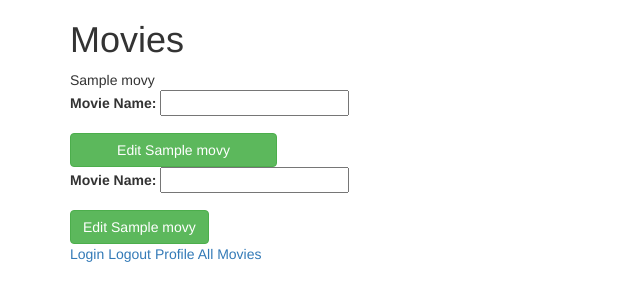
After one commit to stevens1434/moviedatabase, a Node server app: page /movies/1/edit in a window 1280 px wide. The commit adds this page. Shown: the top 301 px of the page, without its empty margins (0-640 px from the left). Run offline with Node 20, Linux system fonts and the light colour scheme; tables that the repository leaves empty hold one stand-in row (values such as "Sample post"); some libraries are stand-ins or nearby versions.

Commit message:
created ability to delete movie from database but still need to fix a redirect issue -- started ability to edit movies but not complete

```diff
--- a/controllers/movies.js
+++ b/controllers/movies.js
@@ -7,70 +7,86 @@
 var request = require('request');
 var omdb = require('omdb');
 var $ = require('jQuery');
-// var ejsLayouts = require('express-ejs-layouts');
-// var methodOverride = require('method-override');
 
 //ToDo:   findAll() - get list of movies
 //        search more than just db.movies (such as db. genere/actors/,etc)
 //        searchOrCreate() - offer to create new movie and somehow add to DB as well as redirect to a page to download the movie torrent
+// Search doing "like", google: "how to do like in sequelize"
+
 var dbAndApi = {};
-
-
 router.post('/results', function(req, res) {
   request('http://www.omdbapi.com/?s=' + req.body.name + '&apikey=2fb112ab', function(error, response, body) {
     var data = JSON.parse(body);
     var movieList = data.Search;
     dbAndApi.movieList = movieList;
-  });
     db.movie.findOne( {
       where: { name: req.body.name }
       // order: [["name", "ASC"]]
     }).then(function(movie) {
-    console.log("______dbAndApi", dbAndApi.movieList);
+      // console.log("______dbAndApi", dbAndApi.movieList);
       dbAndApi.movie = movie;
-    res.render('results', {dbAndApi: dbAndApi });
+      res.render('movies/results', {dbAndApi: dbAndApi });
     }).catch(function(error) {
       // console.log('_________________________________________', res.status);
       res.status(400).render('main/404'); //ToDO: make 404 page work
     });
   });
+});
 
 
-router.get('/movies', function(req, res) {
+router.get('/', function(req, res) {
   db.movie.findAll( {
     order: [["name", "ASC"]]
   }).then(function(movie) {
-    // console.log("______movie", movie[1]);
-    res.render('movies', {movie: movie });
+    // console.log("______movie[1].id_____", movie[1].id);
+    res.render('movies/movies', {movie: movie });
   }).catch(function(error) {
     res.status(400).render('main/404'); //ToDO: make 404 page work
   });
 });
 
-router.get('/movies/:id', function(req, res) {
+router.get('/:id', function(req, res) {
   db.movie.find( {
     where: { id: req.params.id }
   }).then(function(movie) {
-    console.log("______movie", movie);
-    res.render('movieid', {movie: movie });
+    // console.log("______movie", movie);
+    res.render('movies/movieid', {movie: movie });
   }).catch(function(error) {
     res.status(400).render('main/404'); //ToDO: make 404 page work
   });
 });
-//
-// router.get('/:id', function(req, res) {
-//   db.post.find({
-//     where: { id: req.params.id },
-//     include: [db.author]
-//   })
-//   .then(function(post) {
-//     if (!post) throw Error();
-//     res.render('posts/show', { post: post });
-//   })
-//   .catch(function(error) {
-//     res.status(400).render('main/404');
-//   });
-// });
+
+//ToDo: make this redirect to a real page
+router.delete('/:id', (req, res) => {
+  db.movie.destroy( {
+    where: { id: req.params.id }
+  }).then(function() {
+    console.log("_________delete in controllers/movies.js")
+    res.redirect('/movies');
+  });
+});
+
+router.get('/:id/edit', function(req, res) {
+  db.movie.findOne( {
+    where: { id: req.params.id }
+  }).then(function(movie) {
+    console.log("______movie.name in EDIT", movie.name);
+    res.render('movies/edit', {movie: movie });
+  }).catch(function(error) {
+    res.status(400).render('main/404'); //ToDO: make 404 page work
+  });
+});
+
+router.put('/:id/edit', (req, res) => {
+  db.movie.put( {
+    where: { id: req.body.id }
+  }).then(function() {
+    console.log("_________put(edit) in controllers/movies.js")
+    res.redirect('/:id');
+  });
+});
+
+
 
 
 
--- a/package.json
+++ b/package.json
@@ -32,12 +32,14 @@
     "express": "^4.16.0",
     "express-ejs-layouts": "^2.3.1",
     "express-session": "^1.15.6",
-    "jquery": "^3.2.1",
+    "jquery": "^2.2.1",
     "method-override": "^2.3.10",
     "morgan": "^1.9.0",
+    "npm-install-missing": "^0.1.4",
     "omdb": "^0.8.0",
     "passport": "^0.4.0",
     "passport-local": "^1.0.0",
+    "path": "^0.12.7",
     "pg": "^6.4.1",
     "pg-hstore": "^2.3.2",
     "pg-search-sequelize": "0.0.10",
--- /dev/null
+++ b/public/js/edit.js
@@ -0,0 +1,14 @@
+$('#put-form').on('submit', function(e) {
+  console.log("________ update button clicked");
+  e.preventDefault();
+  $.ajax({
+    method: 'PUT',
+    url: $(this).attr('href'),
+    name: name
+  }).done(function(data) {
+    // get data returned from the PUT route
+    console.log("___________ done function in PUT(edit) ajax", data);
+    // do stuff when the PUT action is complete
+    movie.name.remove();
+  });
+});
--- a/views/index.ejs
+++ b/views/index.ejs
@@ -5,3 +5,4 @@
 <a href="/auth/logout">Logout</a>
 <a href="/profile">Profile</a>
 <a href="/search">Search</a>
+<a href="movies">All Movies</a>
--- a/views/layout.ejs
+++ b/views/layout.ejs
@@ -16,7 +16,8 @@
       <% include partials/alerts %>
     </div>
 
-    <script src="//code.jquery.com/jquery.js"></script>
+    <script src="https://code.jquery.com/jquery.js"></script>
+    <script src="https://ajax.googleapis.com/ajax/libs/jquery/2.1.1/jquery.min.js"></script>
     <script src="https://maxcdn.bootstrapcdn.com/bootstrap/3.3.6/js/bootstrap.min.js" integrity="sha384-0mSbJDEHialfmuBBQP6A4Qrprq5OVfW37PRR3j5ELqxss1yVqOtnepnHVP9aJ7xS" crossorigin="anonymous"></script>
   </body>
 </html>
--- a/views/movieid.ejs
+++ /dev/null
@@ -1 +0,0 @@
-<%= movie.name %>
--- a/views/movies.ejs
+++ /dev/null
@@ -1,6 +0,0 @@
-These are movies
-<ul>
-<% for (i = 0; i < 10; i++) { %>
-  <li><a href="/search/movies/<%= movie[i].id%>"><%= movie[i].name %></a></li>
-<% } %>
-</ul>
--- /dev/null
+++ b/views/movies/edit.ejs
@@ -0,0 +1,29 @@
+<%= movie.name %>
+<form action="/movies/<%= movie.id %>" method="edit-form">
+  <div class="form-group">
+    <label for="editname">Movie Name: </label>
+    <input id="editname" class="editname" type="text" name="editname">
+  </div>
+  <input  class="btn btn-success" value="Edit <%= movie.name %>" id="edit-form" type="editSubmit">
+</form>
+
+
+<form action="/movies/<%= movie.id %>" method="edit-form">
+  <div class="form-group">
+    <label for="editname">Movie Name: </label>
+    <input id="editname" class="editname" type="text" name="editname">
+  </div>
+  <a href="/movies/<%= movie.id %>" class="btn btn-success" value="Edit Account" id="edit-form" type="editSubmit">Edit <%= movie.name %></a>
+</form>
+
+<a href="/auth/login">Login</a>
+<a href="/auth/logout">Logout</a>
+<a href="/profile">Profile</a>
+<a href="/movies">All Movies</a>
+
+
+<script
+  src="https://code.jquery.com/jquery-3.2.1.slim.js"
+  integrity="sha256-tA8y0XqiwnpwmOIl3SGAcFl2RvxHjA8qp0+1uCGmRmg="
+  crossorigin="anonymous"></script>
+<script src="../public/js/edit.js"></script>
--- /dev/null
+++ b/views/movies/movies.ejs
@@ -0,0 +1,6 @@
+These are movies
+<ul>
+<% for (i = 0; i < movie.length; i++) { %>
+  <li><a href="/movies/<%= movie[i].id %>"><%= movie[i].name %></a></li>
+<% } %>
+</ul>
--- a/views/results.ejs
+++ b/views/movies/results.ejs
@@ -7,6 +7,7 @@
 <a href="/auth/login">Login</a>
 <a href="/auth/logout">Logout</a>
 <a href="/profile">Profile</a>
+<a href="/movies">All Movies</a>
 
 <br><br>
 
--- a/views/search.ejs
+++ b/views/search.ejs
@@ -1,6 +1,6 @@
 <h2>Search</h2>
 
-<form action="/search/results" method="POST">
+<form action="/movies/results" method="POST">
   <div class="form-group">
     <label for="name">Search</label>
     <input id="name" class="form-control" type="text" name="name" placeholder="Enter Movie Name...">
@@ -12,4 +12,4 @@
 <a href="/auth/login">Login</a>
 <a href="/auth/logout">Logout</a>
 <a href="/profile">Profile</a>
-<a href="/search/movies">All Movies</a>
+<a href="movies">All Movies</a>
```
Also changed, not shown: index.js (+2 -15 lines), public/js/movies.js (added, +17 -0 lines), public/js/script.js (+19 -19 lines), public/js/search.js (deleted, +0 -45 lines), views/movies/movieid.ejs (added, +21 -0 lines), 1 other file. Lines whose indentation alone changed are shown as unchanged.
